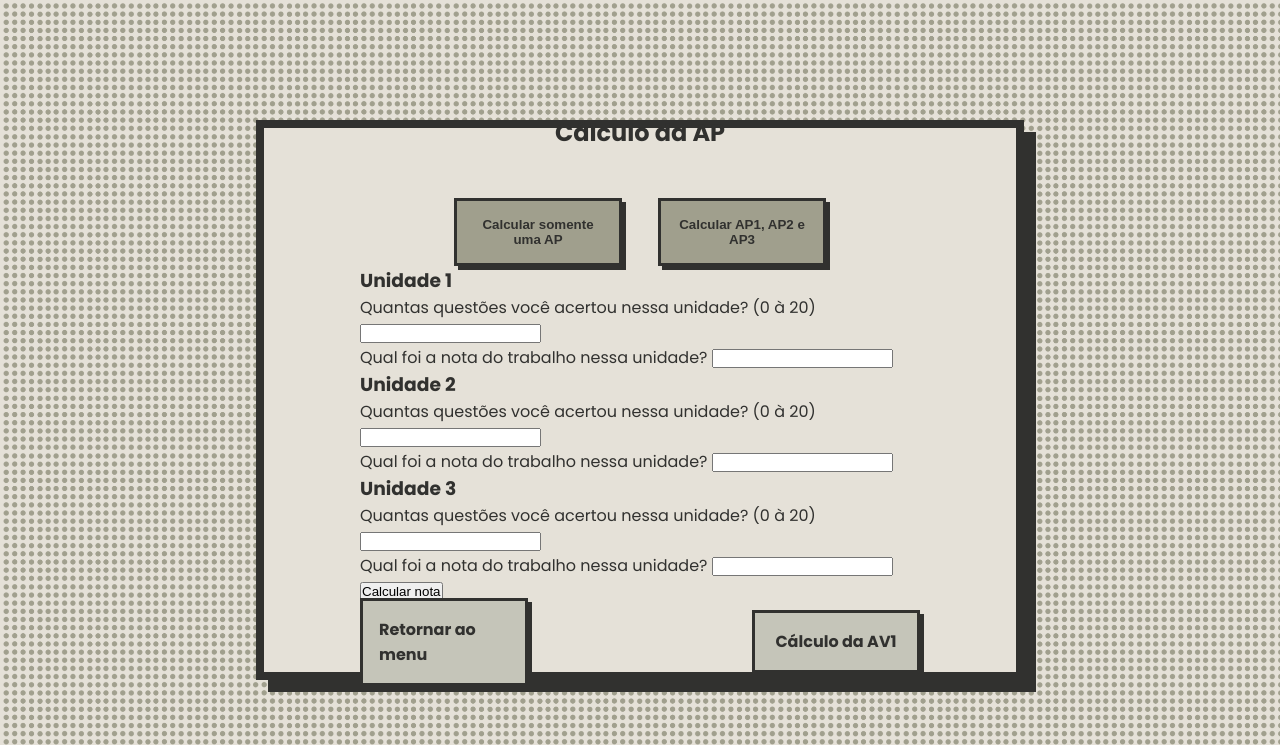
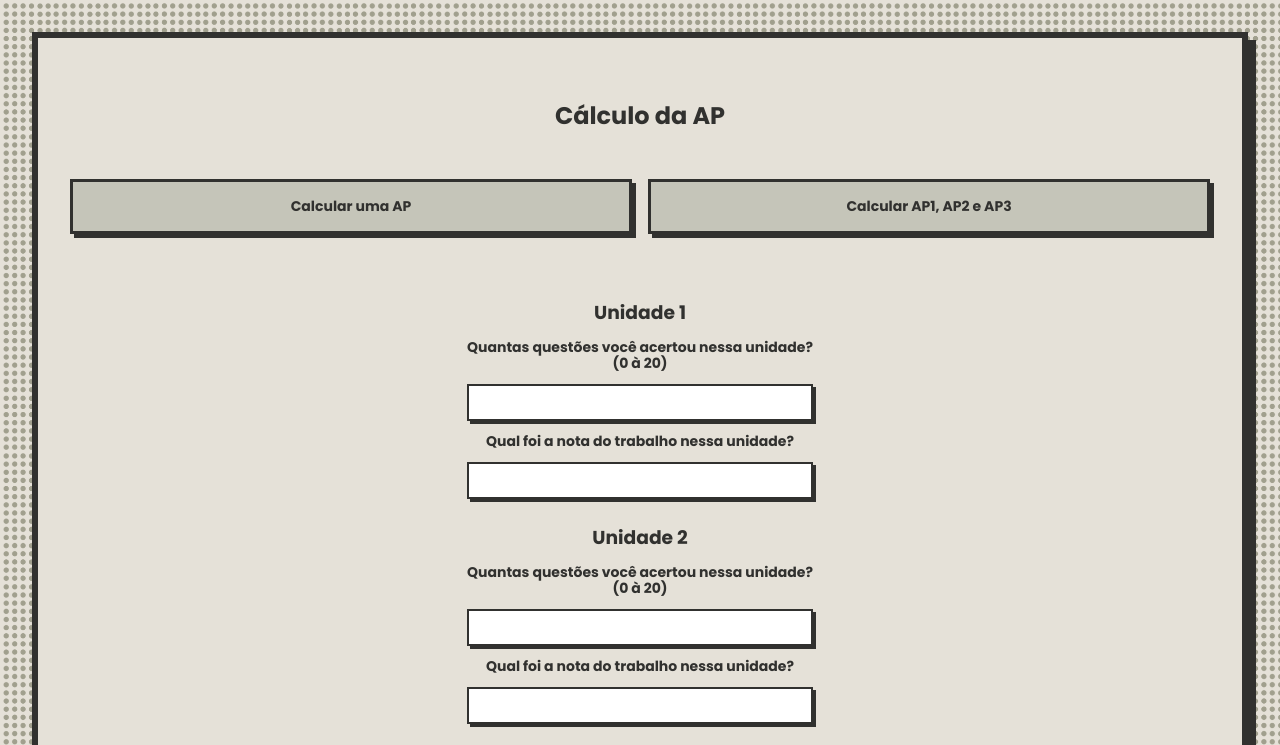
Before and after one commit to nokturnalplague/calculadora-de-media-ADS, a plain HTML site: page src/ap.html in a window 1280 px wide. Both pictures are taken after a click on the button "Calcular AP1, AP2 e AP3". Shown: the top 745 px of the page. Drawn offline with Linux system fonts and the light colour scheme.

Commit message:
Atualização dos estilos

```diff
--- a/src/ap.html
+++ b/src/ap.html
@@ -21,8 +21,16 @@
 
         <article>
             <div class="buttons">
-                <button id="uma">Calcular somente uma AP</button>
-                <button id="todas">Calcular AP1, AP2 e AP3</button>
+                <button id="uma">
+                    <span>
+                        Calcular uma AP
+                    </span>
+                </button>
+                <button id="todas">
+                    <span>
+                        Calcular AP1, AP2 e AP3
+                    </span>
+                </button>
             </div>
 
             <div id="calculo-ap"></div>
--- a/src/scripts/calcularAp.js
+++ b/src/scripts/calcularAp.js
@@ -68,6 +68,8 @@ function calcularAp() {
 
     })
 
+    resultadoAp.style.display = 'block'
+
     localStorage.setItem('notasDasAps', JSON.stringify(notasDasAps))
 
 }
--- a/src/scripts/calcularAv1.js
+++ b/src/scripts/calcularAv1.js
@@ -1,5 +1,4 @@
 const resultadoAv1 = document.getElementById('resultado-av1')
-
 
 function calcularAv1() {
 
@@ -22,9 +21,11 @@ function calcularAv1() {
     const p = document.createElement('p')
     p.innerHTML = `A nota da AV1 é aproximadamente ${total.toFixed(1)}`
     resultadoAv1.appendChild(p)
+    resultadoAv1.style.display = 'block'
+
+    console.log(p, resultadoAv1)
 
     localStorage.setItem('totalAv1', total.toFixed(1));
-
 }
 
 export { calcularAv1 }
--- a/src/scripts/calcularMf.js
+++ b/src/scripts/calcularMf.js
@@ -19,6 +19,7 @@ function calcularMf() {
     const p = document.createElement('p')
     p.innerHTML = `A nota da média final é aproximadamente ${total.toFixed(1)}`
     resultadoMf.appendChild(p)
+    resultadoMf.style.display = 'block'
 
     localStorage.clear()
 
--- a/src/scripts/criarElementosAp.js
+++ b/src/scripts/criarElementosAp.js
@@ -19,7 +19,7 @@ function criarForm() {
 
         formAp.innerHTML = `
             <div>
-                <label for="portal">Quantas questões você acertou nessa unidade? (0 à 20)</label>
+                <label for="portal">Quantas questões você acertou nessa unidade? <br> (0 à 20)</label>
                 <input type="text" id="portal" min="0" max="20" required>
             </div>
 
@@ -33,16 +33,18 @@ function criarForm() {
         aps.forEach((ap, index) => {
 
             formAp.innerHTML += `
+                <div>
                     <h3>Unidade ${index + 1}</h3>
 
                     <div>
-                    <label for="portal-${index + 1}">Quantas questões você acertou nessa unidade? (0 à 20)</label>
+                        <label for="portal-${index + 1}">Quantas questões você acertou nessa unidade? <br> (0 à 20)</label>
                         <input type="text" id="portal-${index + 1}" min="0" max="20" required>
                     </div>
 
                     <div>
                         <label for="trabalho-${index + 1}">Qual foi a nota do trabalho nessa unidade?</label>
                         <input type="text" id="trabalho-${index + 1}" min="0" max="10" required>
+                    </div>
                 </div>
             `
         })
--- a/src/styles/main.css
+++ b/src/styles/main.css
@@ -16,15 +16,44 @@ body {
     align-items: center;
     justify-content: center;
 
-    height: 100vh;
+    padding: 32px;
+
     width: 100vw;
+    min-height: 100vh;
+    height: auto;
 
     font-family: 'Poppins', sans-serif;
+    font-weight: bold;
+    text-align: center;
     color: var(--dark);
 
+    background-color: var(--beige);
     background-image: url('../pictures/polcaTrim.png');
-    background-color: var(--beige);
     background-size: 450px 450px;
+}
+
+h1 {
+    font-size: 28px;
+    line-height: 120%;
+}
+
+h2 {
+    font-size: 24px;
+    line-height: 120%;
+}
+
+p, a, label {
+    font-size: 14px;
+    line-height: 120%;
+}
+
+span {
+    font-size: 14px;
+    line-height: 120%;
+    font-family: 'Poppins', sans-serif;
+    font-weight: bold;
+    text-align: center;
+    color: var(--dark);
 }
 
 main {
@@ -34,68 +63,62 @@ main {
     justify-content: center;
 
     gap: 48px;
-    padding: 96px;
+    padding: 64px 32px;
 
-    height: 70%;
-    width: 60vw;
+    width: 100%;
+    min-height: 600px;
+    height: auto;
 
     background-color: var(--beige);
-    border: 8px var(--dark) solid;
-    box-shadow: 12px 12px 0px var(--dark);
-}
-
-article {
-    height: 100%;
-    width: 100%;
-}
-
-article:has(article + nav) {
-    align-content: space-between;
+    border: 6px var(--dark) solid;
+    box-shadow: 8px 8px 0px var(--dark);
 }
 
 .title {
     display: flex;
     flex-direction: column;
+    align-items: center;
     justify-content: center;
-    align-items: center;
+
+    gap: 16px;
 }
 
 nav {
     display: flex;
-    flex-direction: row;
+    flex-direction: column-reverse;
     align-items: center;
-    justify-content: space-between;
+    justify-content: center;
+
     gap: 24px;
-
     width: 100%;
 }
 
 .nav__main {
     flex-direction: column;
-    justify-content: center;
 }
 
 nav a, button {
-    text-decoration: none;
-    font-weight: bold;
+    width: 100%;
+}
 
+nav a, button, input[type="submit"] {
     display: flex;
     align-items: center;
     justify-content: center;
 
-    width: 30%;
+    color: var(--dark);
+    font-weight: 14px;
+    text-decoration: none;
+
     padding: 16px;
 
-    color: var(--dark);
     background-color: var(--light-green);
     border: 3px var(--dark) solid;
     box-shadow: 4px 4px 0px var(--dark);
 }
 
-.nav__main a:hover, button {
+nav a:hover, button:hover, input[type="submit"]:hover {
     background-color: var(--dark-green);
-    border: 3px var(--dark) solid;
-    box-shadow: 4px 4px 0px var(--dark);
 }
 
 #aviso {
@@ -105,10 +128,95 @@ nav a, button {
     padding: 16px;
 }
 
+article {
+    display: flex;
+    flex-direction: column;
+    align-items: center;
+    justify-content: center;
+
+    gap: 32px;
+    width: 100%;
+}
+
 .buttons {
     display: flex;
-    flex-direction: row;
+    flex-direction: column;
     align-items: center;
     justify-content: center;
-    gap: 36px;
+
+    gap: 16px;
+
+    width: 100%;
 }
+
+#calculo-ap form {
+    padding: 32px 0px;
+}
+
+#calculo-ap form, form {
+    display: flex;
+    flex-direction: column;
+    align-items: center;
+    justify-content: center;
+
+    gap: 24px;
+    width: 100%;
+}
+
+form div {
+    display: flex;
+    flex-direction: column;
+    align-items: center;
+    justify-content: center;
+
+    gap: 12px;
+    width: 100%;
+}
+
+input {
+    width: 100%;
+    padding: 8px;
+
+    font-size: 14px;
+    line-height: 120%;
+    font-family: 'Poppins', sans-serif;
+    font-weight: bold;
+    text-align: center;
+    color: var(--dark);
+
+    border: 2px var(--dark) solid;
+    box-shadow: 3px 3px 0px var(--dark);
+}
+
+#resultado-ap, #resultado-av1, #resultado-mf {
+    display: none;
+    background-color: var(--light-green);
+    border: 3px var(--dark-green) solid;
+    box-shadow: 4px 4px 0px var(--dark-green);
+    padding: 32px;
+
+    margin: 24px 0px;
+}
+
+@media only screen and (min-width: 600px) and (max-width: 1440px) {
+    .buttons {
+        flex-direction: row;
+    }
+
+    nav {
+        flex-direction: row;
+        justify-content: space-between;
+    }
+
+    nav a {
+        width: 30%;
+    }
+
+    .nav__main {
+        width: 75%;
+    }
+
+    .nav_main a {
+        width: 100%;
+    }
+}
```
Also changed, not shown: index.html (+2 -2 lines), src/av1.html (+1 -1 lines). Lines whose indentation alone changed are shown as unchanged.
